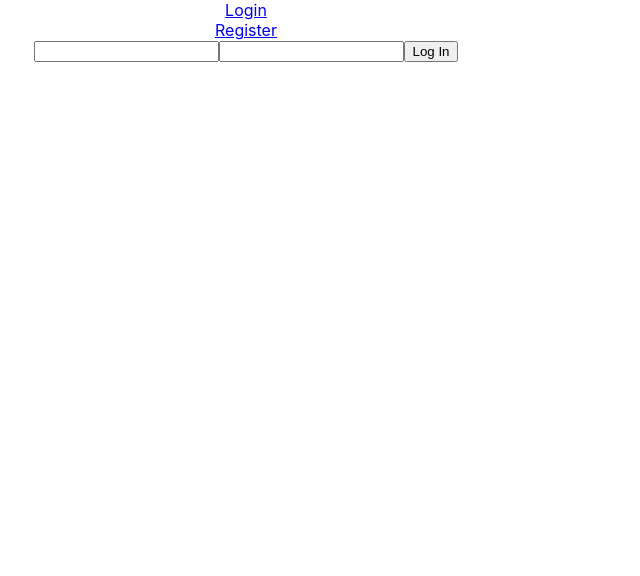
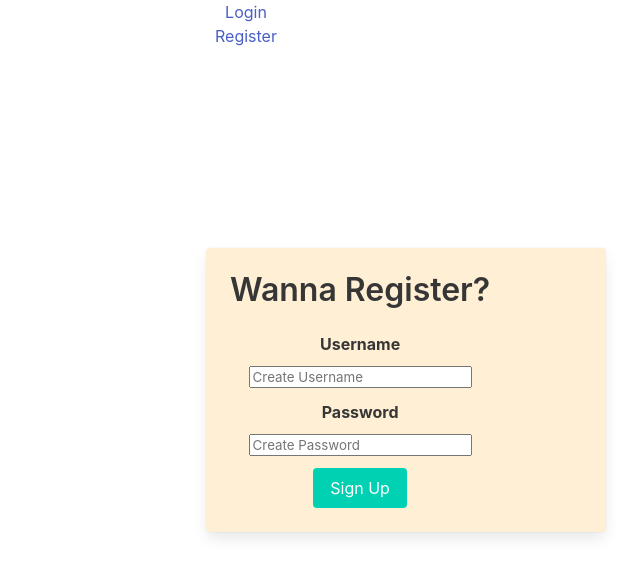
Before and after one commit to toneiojimz/weight-lifting-sample, a React (Create React App) app in the folder weightlifting/: page / in a window 1280 px wide. Shown: the top 576 px of the page, without its empty margins (394-1034 px from the left). Built offline with nearby package versions, Linux system fonts and the light colour scheme.

Commit message:
login WORKING

```diff
--- a/weightlifting/package.json
+++ b/weightlifting/package.json
@@ -7,12 +7,15 @@
     "@testing-library/react": "^9.3.2",
     "@testing-library/user-event": "^7.1.2",
     "axios": "^0.19.0",
+    "bulma": "^0.8.0",
     "formik": "^2.1.1",
+    "node-sass": "^4.13.0",
     "react": "^16.12.0",
     "react-dom": "^16.12.0",
     "react-router-dom": "^5.1.2",
     "react-scripts": "3.3.0",
-    "styled-components": "^4.4.1"
+    "styled-components": "^4.4.1",
+    "yup": "^0.28.0"
   },
   "scripts": {
     "start": "react-scripts start",
--- a/weightlifting/src/App.js
+++ b/weightlifting/src/App.js
@@ -5,6 +5,7 @@ import './App.css';
 import PrivateRoute from "./components/PrivateRoute.js";
 import Login from './components/Login'
 import Dashboard from './components/Dashboard'
+import SignUpForm from'./components/SignUpForm'
 
 function App() {
   return (
@@ -13,12 +14,13 @@ function App() {
       <div>
         <Link to="/login">Login</Link>
         <br></br>
-        <Link to="/register">Register</Link>
+        <Link to="/">Register</Link>
       </div>
       <Switch>
         <PrivateRoute exact path="/dashboard" component={Dashboard} />
+
         <Route path="/login" component={Login} />
-        <Route component={Login} />
+        <Route component={SignUpForm} />
       </Switch>
     </div>
   </Router>
--- a/weightlifting/src/components/Login.js
+++ b/weightlifting/src/components/Login.js
@@ -1,5 +1,5 @@
 import React, { useState }from "react";
-import axiosWithAuth from "../utils/axiosWithAuth.js";
+import axios from "axios"
 
 const Login = props => {
   const[userCredentials, setUserCredentials] = useState({username:'', password:''})
@@ -15,8 +15,8 @@ const Login = props => {
 
   const onSubmit = e => {
     e.preventDefault();
-    axiosWithAuth()
-    .post('api/auth/login', userCredentials)
+    axios
+    .post('https://authbackend121.herokuapp.com/api/auth/login', userCredentials)
     .then(res => {
       localStorage.setItem('token', res.data.payload)
       props.history.push('/dashboard')
--- a/weightlifting/src/components/Signup.js
+++ b/weightlifting/src/components/Signup.js
@@ -1,6 +1,6 @@
 import React from 'react'
 
-import SignUpForm from '../components/SignupForm';
+import SignUpForm from '../components/SignUpForm';
 
 const Signup = (props) => {
     return(
```
Also changed, not shown: 1 other file (tests, documents, lock files or other folders).
